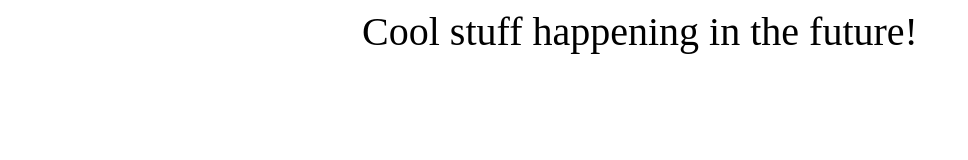
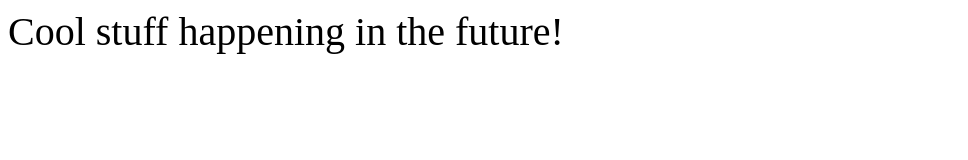
Before and after one commit to ByteGamble/bytegamble.github.io, a plain HTML site: page index.html in a window 1280 px wide. Shown: the whole page, without its empty margins (0-968 px from the left). Drawn offline with Linux system fonts and the light colour scheme.

Commit message:
Update index.html

```diff
--- a/index.html
+++ b/index.html
@@ -6,7 +6,7 @@
     <meta http-equiv="X-UA-Compatible" content="ie=edge">
     <title>ByteGamble</title>
   </head>
-  <body style="text-align: center;">
+  <body>
 	<a style="font-size: 40px;">Cool stuff happening in the future!<a>
   </body>
 </html>
```
